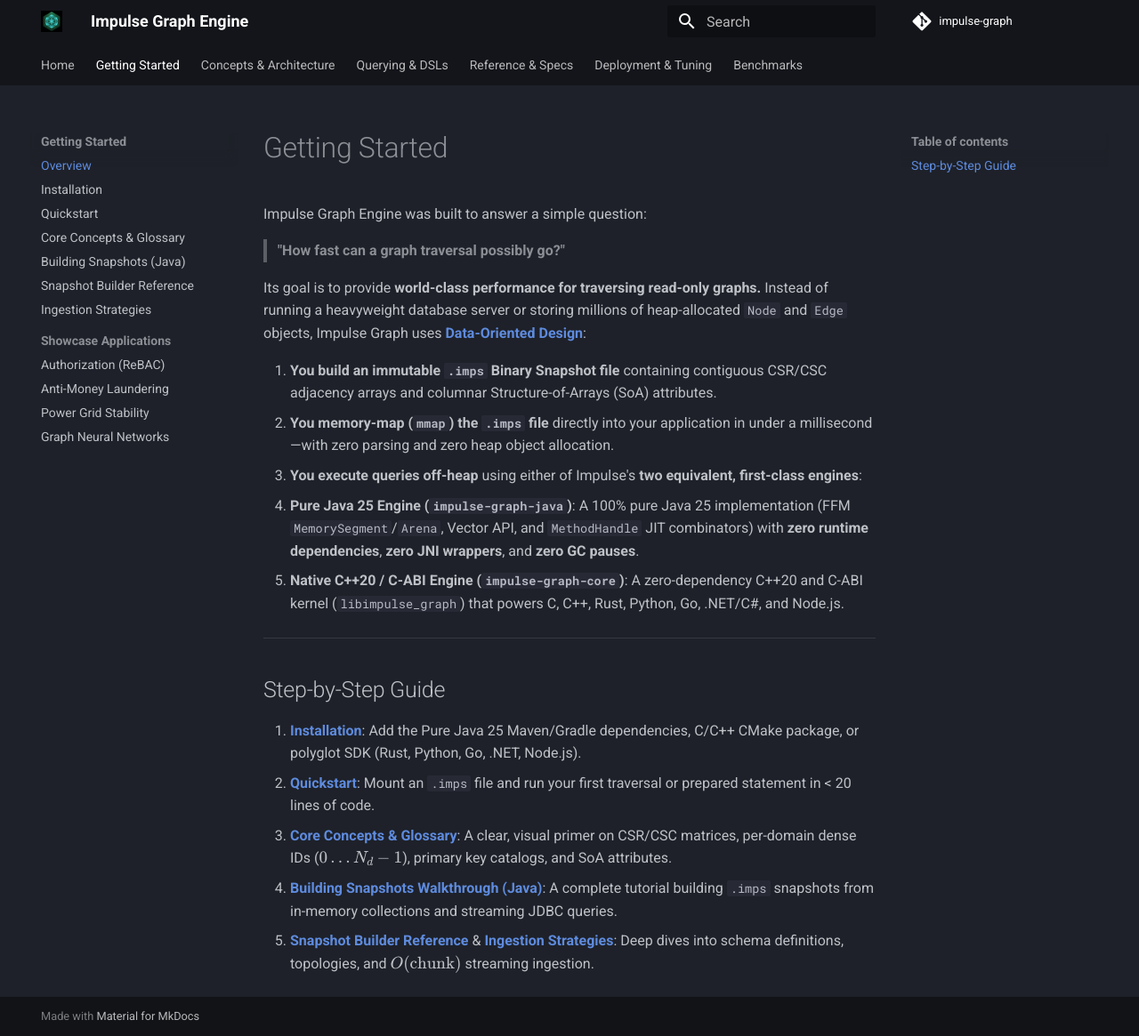
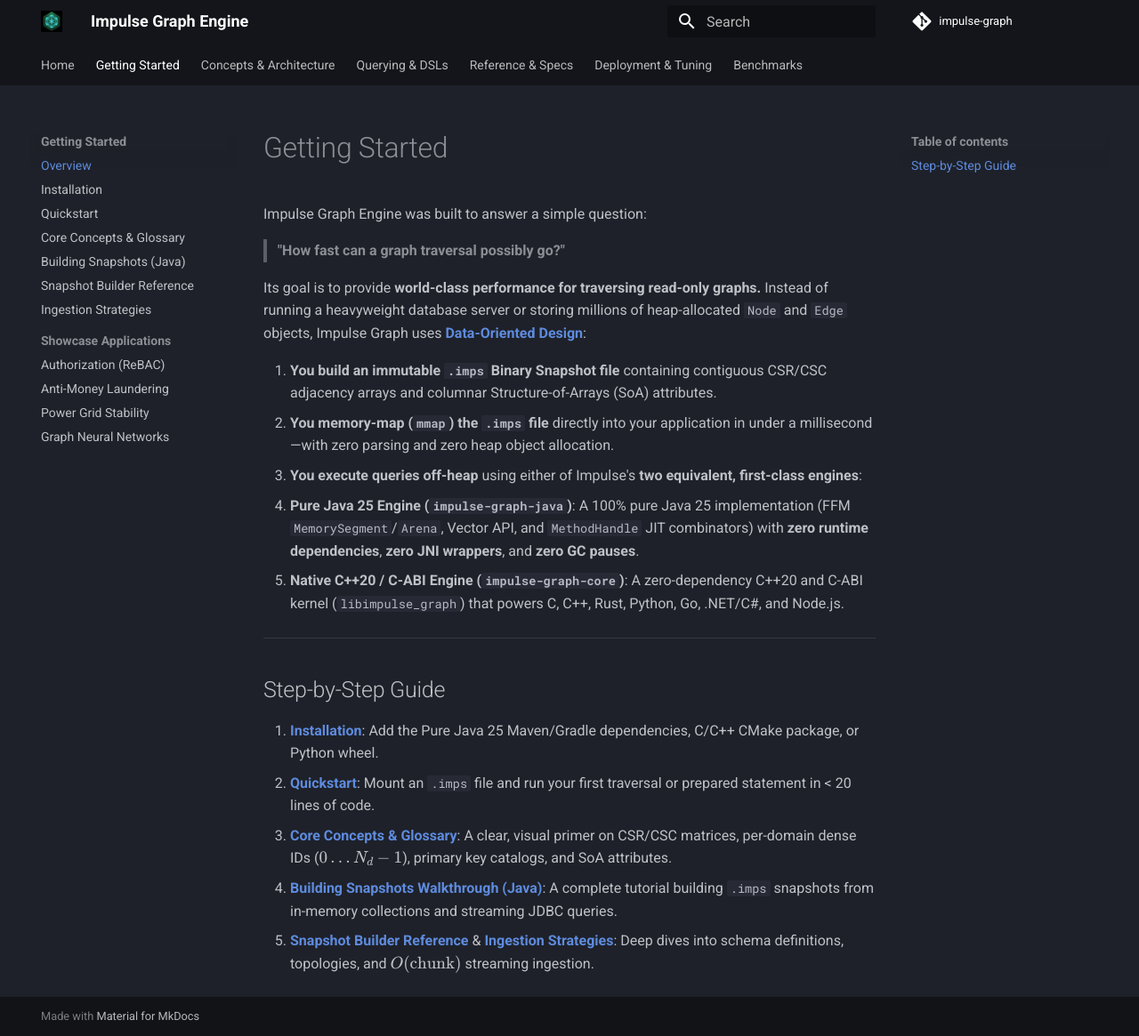
Before and after one commit to impulse-graph/impulse-website, an MkDocs documentation site: the page built from docs/getting-started/index.md, in a window 1280 px wide and 1165 px high. Shown: the whole window at 89% size. Built offline with MkDocs 1.6.1 and Material for MkDocs 9.7.7, drawn with Linux system fonts in a browser that asks for light colours.

Commit message:
docs: focus installation and quickstart tabs on Java 25, C++20, and Python

```diff
--- a/docs/getting-started/index.md
+++ b/docs/getting-started/index.md
@@ -16,7 +16,7 @@ Its goal is to provide **world-class performance for traversing read-only graphs
 
 ## Step-by-Step Guide
 
-1. **[Installation](installation.md)**: Add the Pure Java 25 Maven/Gradle dependencies, C/C++ CMake package, or polyglot SDK (Rust, Python, Go, .NET, Node.js).
+1. **[Installation](installation.md)**: Add the Pure Java 25 Maven/Gradle dependencies, C/C++ CMake package, or Python wheel.
 2. **[Quickstart](quickstart.md)**: Mount an `.imps` file and run your first traversal or prepared statement in < 20 lines of code.
 3. **[Core Concepts & Glossary](core-concepts.md)**: A clear, visual primer on CSR/CSC matrices, per-domain dense IDs ($0 \dots N_d-1$), primary key catalogs, and SoA attributes.
 4. **[Building Snapshots Walkthrough (Java)](building-snapshots.md)**: A complete tutorial building `.imps` snapshots from in-memory collections and streaming JDBC queries.
```
Also changed, not shown: docs/getting-started/installation.md (+0 -25 lines).
